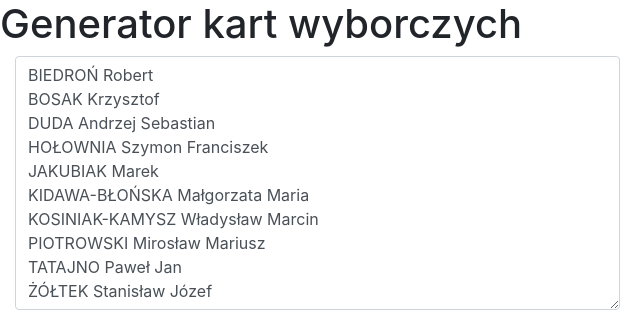
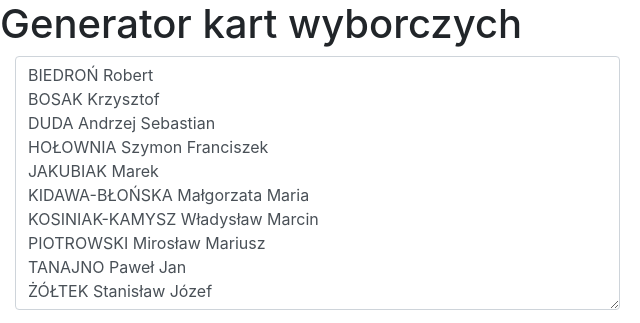
Before and after one commit to generatorkartwyborczych/generatorkartwyborczych.github.io, a plain HTML site: page index.html in a window 1280 px wide. Shown: the top 323 px of the page, 0-640 px from the left. Drawn offline with nearby package versions, Linux system fonts and the light colour scheme.

Commit message:
literówka 2

```diff
--- a/index.html
+++ b/index.html
@@ -31,7 +31,7 @@ var names = [
 "KIDAWA-BŁOŃSKA Małgorzata Maria",
 "KOSINIAK-KAMYSZ Władysław Marcin",
 "PIOTROWSKI Mirosław Mariusz",
-"TATAJNO Paweł Jan",
+"TANAJNO Paweł Jan",
 "ŻÓŁTEK Stanisław Józef"
 ],
 
```
